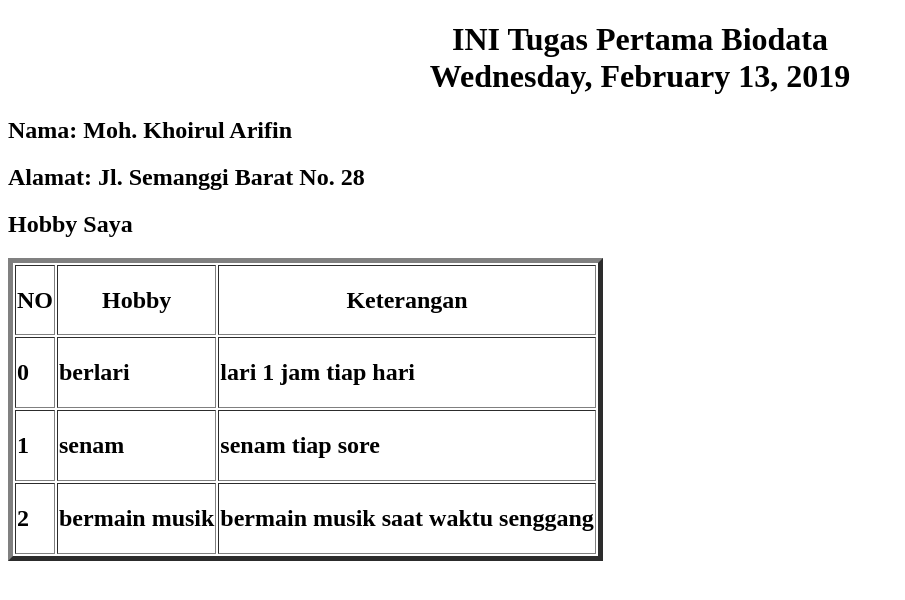
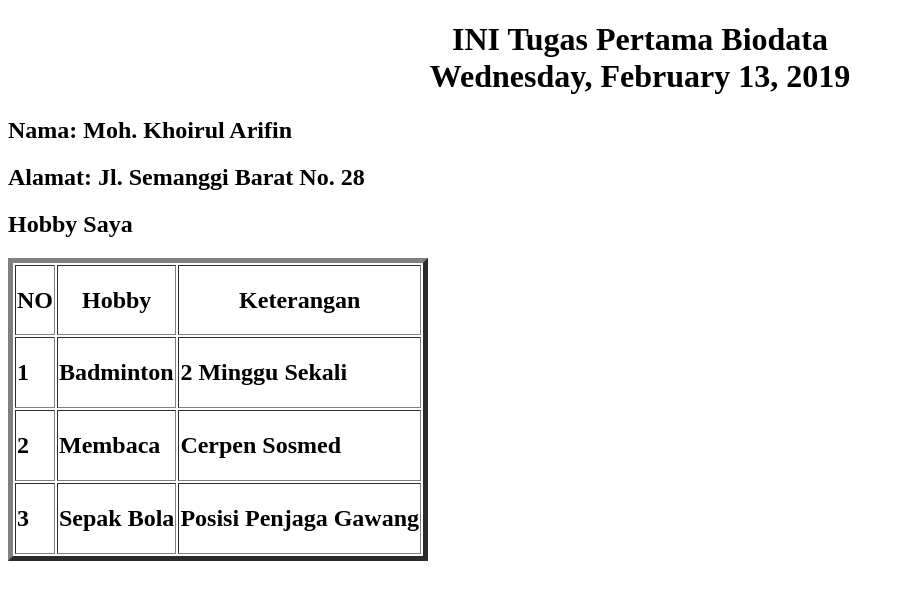
Before and after one commit to mohkhoirularifin/PWL-Jobsheet3, an Angular app: page / in a window 1280 px wide. Shown: the top 600 px of the page, without its empty margins (0-905 px from the left). Built offline with nearby package versions, Linux system fonts and the light colour scheme.

Commit message:
Update Hobby Saya

```diff
--- a/src/app/courses.service.ts
+++ b/src/app/courses.service.ts
@@ -21,9 +21,9 @@ export class CoursesService {
     // {id: 4, name: 'VB.NET'},
 
     //Tugas2
-    {id: 0, name: 'berlari', ket: 'lari 1 jam tiap hari'},
-    {id: 1, name: 'senam', ket: 'senam tiap sore'},
-    {id: 2, name: 'bermain musik', ket: 'bermain musik saat waktu senggang'},
+    {id: 0, name: 'Badminton', ket: '2 Minggu Sekali'},
+    {id: 1, name: 'Membaca', ket: 'Cerpen Sosmed'},
+    {id: 2, name: 'Sepak Bola', ket: 'Posisi Penjaga Gawang'},
     ];
   }
 }
--- a/src/app/courses/courses.component.html
+++ b/src/app/courses/courses.component.html
@@ -43,7 +43,7 @@
   </tbody> -->
   <tbody>
       <tr *ngFor="let Course of Courses">
-        <td><h2>{{ Course.id }}</h2></td>
+        <td><h2>{{ Course.id+1 }}</h2></td>
         <td><h2>{{ Course.name }}</h2></td>
         <td><h2>{{ Course.ket }}</h2></td>
       </tr>
```
